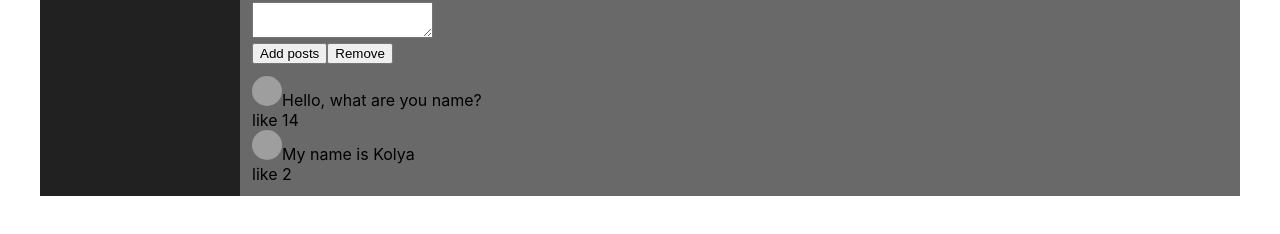
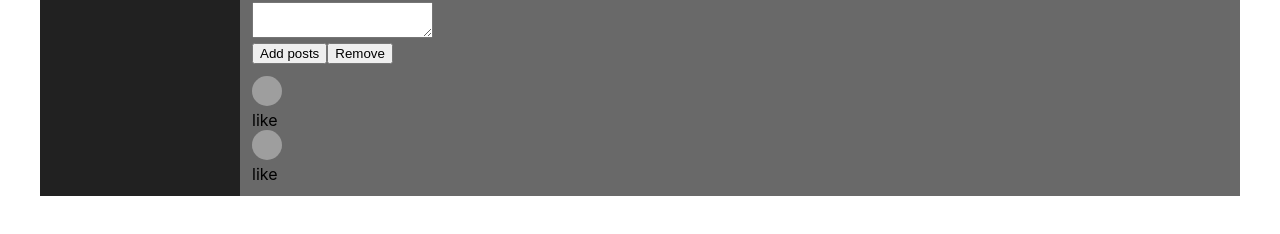
Before and after one commit to DjakFrost/Practice, a React (Create React App) app: page /profile in a window 1280 px wide. Shown: the part 360-594 px from the top of the page. Built offline with nearby package versions, Linux system fonts and the light colour scheme; grey boxes are pictures that could not be loaded.

Commit message:
Array Up

```diff
--- a/src/App.js
+++ b/src/App.js
@@ -9,7 +9,10 @@ import Dialogs from "./Component/Dialogs/Dialogs";
 import {BrowserRouter, Routes, Route} from "react-router-dom";
 
 
-const App = () => {
+const App = (props) => {
+
+
+
     return (
         <BrowserRouter>
             <div className='app-wrapper'>
@@ -17,11 +20,11 @@ const App = () => {
                 <Navbar/>
                 <div className='app-wrapper-content'>
                     <Routes>
-                        <Route path='/dialogs/*' element={<Dialogs/>}/>
-                        <Route path='/profile' element={<Profile/>}/>
+                        <Route path='/dialogs/*' element={<Dialogs message={props.message} dialogs={props.dialogs} />} />
+                        <Route path='/profile' element={<Profile posts={props.posts} />} />
                         <Route path='/news' element={<news/>}/>
-                        <Route path='/Music' element={<music/>}/>
-                        <Route path='/Settings' element={<settings/>}/>
+                        <Route path='/music' element={<music/>}/>
+                        <Route path='/settings' element={<settings/>}/>
                     </Routes>
                 </div>
             </div>
--- a/src/Component/Dialogs/Dialogs.jsx
+++ b/src/Component/Dialogs/Dialogs.jsx
@@ -5,30 +5,12 @@ import DialogItem from "./DialogItem/DialogsItem";
 
 
 
-const Dialogs = () => {
+const Dialogs = (props) => {
 
-    let dialogs = [
-        {id: 0, name: "Vadim"},
-        {id: 1, name: 'Kolya'},
-        {id: 2, name: 'Egor'},
-        {id: 3, name: 'Ronin'},
-        {id: 4, name: 'Cocker'},
-        {id: 5, name: 'Nekto'}
-    ]
-
-    let dialogElements = dialogs
+    let dialogElements = props.dialogs
         .map(dialog => <DialogItem name={dialog.name} id={dialog.id}/>)
 
-    let message = [
-        {id: 0, message: "Hi all"},
-        {id: 1, message: "Hi bro, how are you"},
-        {id: 2, message: "vzzzzz"},
-        {id: 3, message: "..."},
-        {id: 4, message: "34"},
-        {id: 5, message: "234"}
-    ]
-
-    let messagesElements = message
+    let messagesElements = props.message
         .map(message => <Message message={message.message} id={message.id}/>)
 
     return (
--- a/src/Component/Profile/MyPosts/MyPosts.jsx
+++ b/src/Component/Profile/MyPosts/MyPosts.jsx
@@ -3,14 +3,10 @@ import s from "./MyPosts.module.css";
 import Posts from "./Posts/Posts";
 
 
-const MyPosts = () => {
+const MyPosts = (props) => {
 
-    let posts = [
-        {id: 0, message: "Hello, what are you name?", likesCount: "14"},
-        {id: 1, message: "My name is Kolya", likesCount: "2"},
-    ]
 
-    let postElements = posts
+    let postElements = props.posts
         .map(p => <Posts message={p.message} likesCount={p.likesCount}/>)
 
     return <div className={s.postsBlock}>
--- a/src/Component/Profile/Profile.jsx
+++ b/src/Component/Profile/Profile.jsx
@@ -2,12 +2,17 @@ import React from "react";
 import classes from "./Profile.module.css";
 import MyPosts from "./MyPosts/MyPosts";
 import ProfileInfo from "./MyPosts/ProfileInfo/ProfileInfo";
+import Posts from "./MyPosts/Posts/Posts";
 
 
-const Profile = () => {
+const Profile = (props) => {
+
+    let posts = props.posts
+        .map(p => <Posts message={p.message} likesCount={p.likesCount}/>)
+
     return <div>
         <ProfileInfo/>
-        <MyPosts/>
+        <MyPosts posts = {posts}/>
     </div>
 
 }
--- a/src/index.js
+++ b/src/index.js
@@ -4,10 +4,33 @@ import './index.css';
 import App from './App';
 import reportWebVitals from './reportWebVitals';
 
+let posts = [
+    {id: 0, message: "Hello, what are you name?", likesCount: "14"},
+    {id: 1, message: "My name is Kolya", likesCount: "2"},
+]
+
+let dialogs = [
+    {id: 0, name: "Vadim"},
+    {id: 1, name: 'Kolya'},
+    {id: 2, name: 'Egor'},
+    {id: 3, name: 'Ronin'},
+    {id: 4, name: 'Cocker'},
+    {id: 5, name: 'Nekto'}
+]
+
+let message = [
+    {id: 0, message: "Hi all"},
+    {id: 1, message: "Hi bro, how are you"},
+    {id: 2, message: "vzzzzz"},
+    {id: 3, message: "..."},
+    {id: 4, message: "34"},
+    {id: 5, message: "234"}
+]
+
 const root = ReactDOM.createRoot(document.getElementById('root'));
 root.render(
   <React.StrictMode>
-    <App />
+    <App message={message} dialogs ={dialogs} posts={posts}/>
   </React.StrictMode>
 );
 
```
